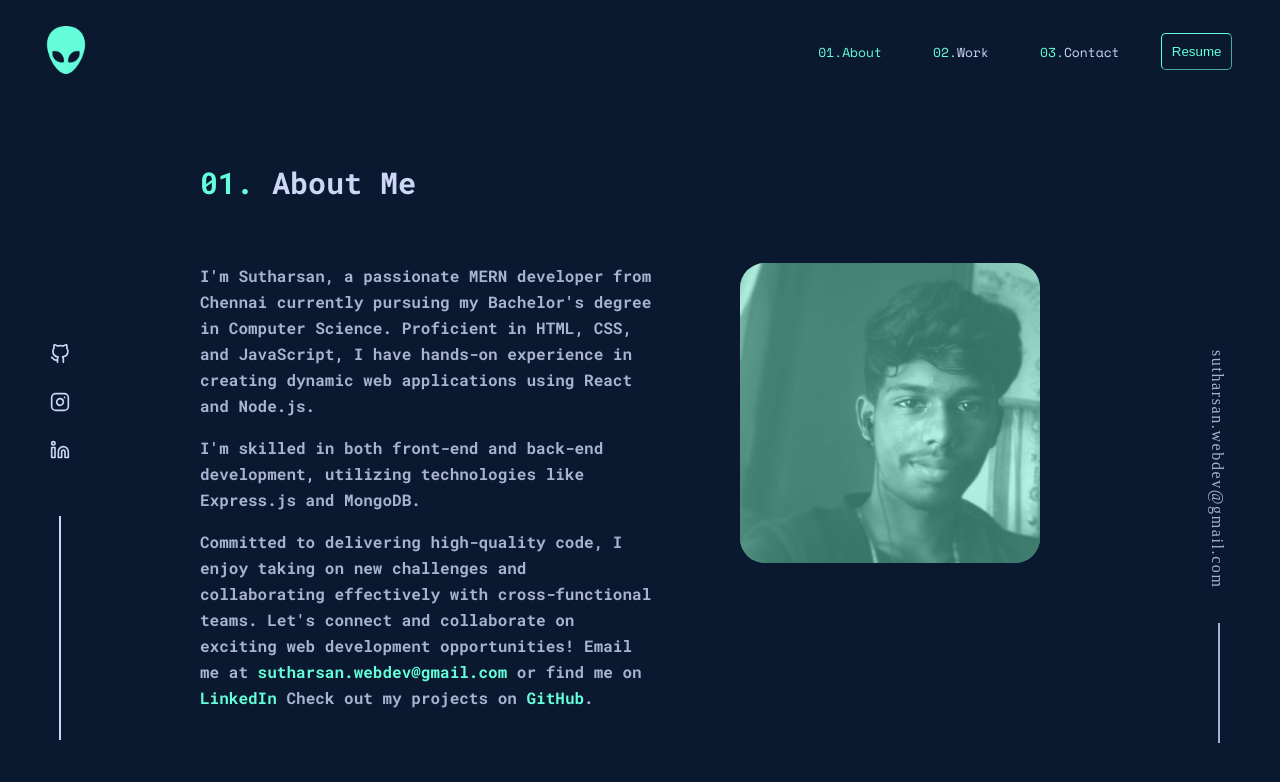
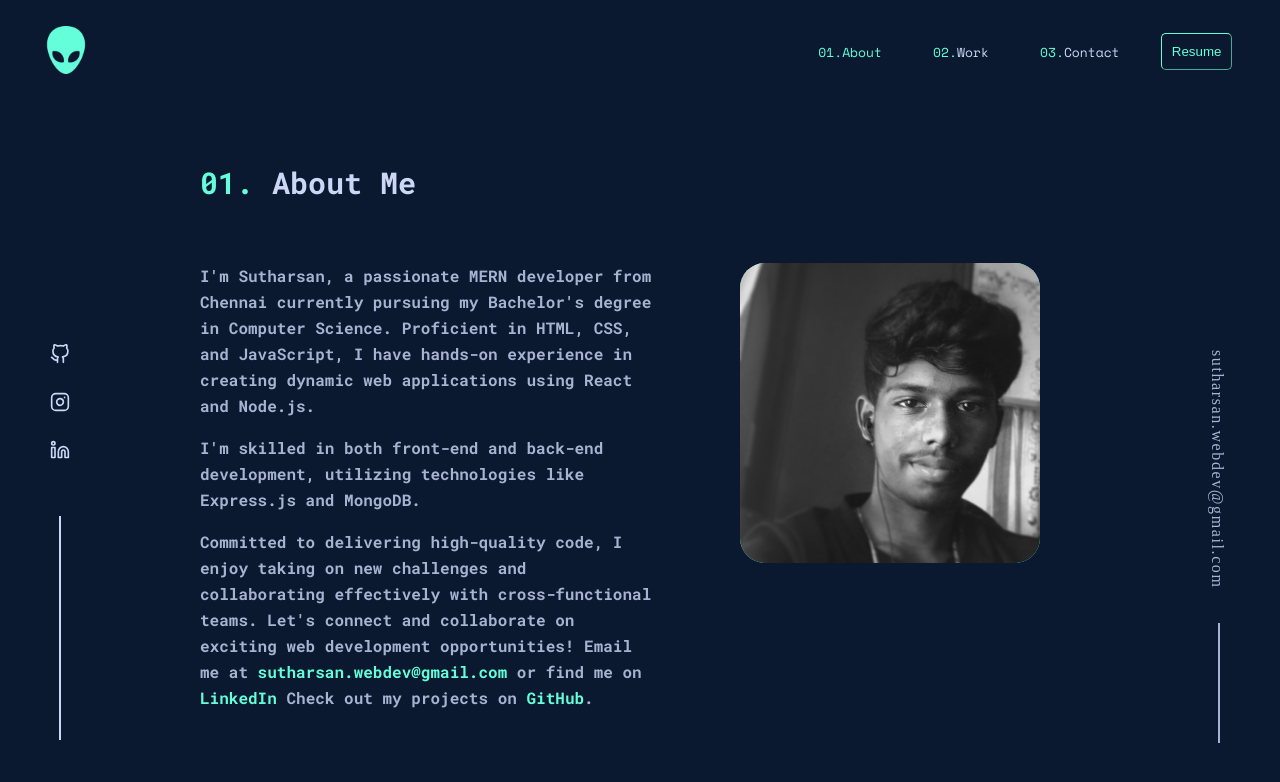
Before and after one commit to sparkz-technology/sutharsan, a React (Vite) app: page /about in a window 1280 px wide. Shown: the top 782 px of the page. Built offline with nearby package versions, Linux system fonts and the light colour scheme.

Commit message:
css_change

```diff
--- a/src/components/Profile.module.css
+++ b/src/components/Profile.module.css
@@ -18,11 +18,11 @@
 }
 
 .Profile figure img {
-  opacity: 0.6; /* Adjust the initial opacity as per your preference */
+  opacity: 1; /* Adjust the initial opacity as per your preference */
   -webkit-transition: 0.3s ease-in-out;
   transition: 0.3s ease-in-out;
 }
 
 .Profile figure:hover img {
-  opacity: 1; /* Increase the opacity on hover */
+  opacity: 0.6; /* Increase the opacity on hover */
 }
```
